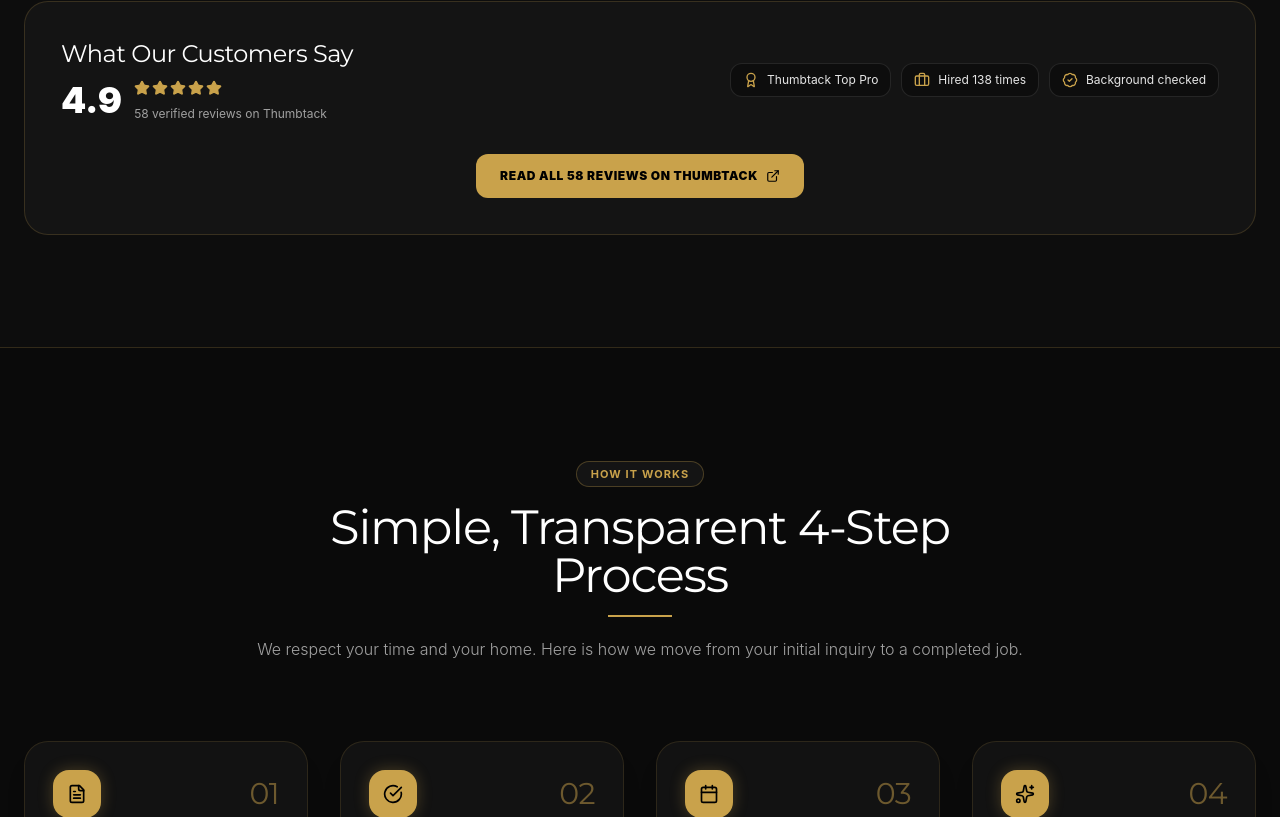
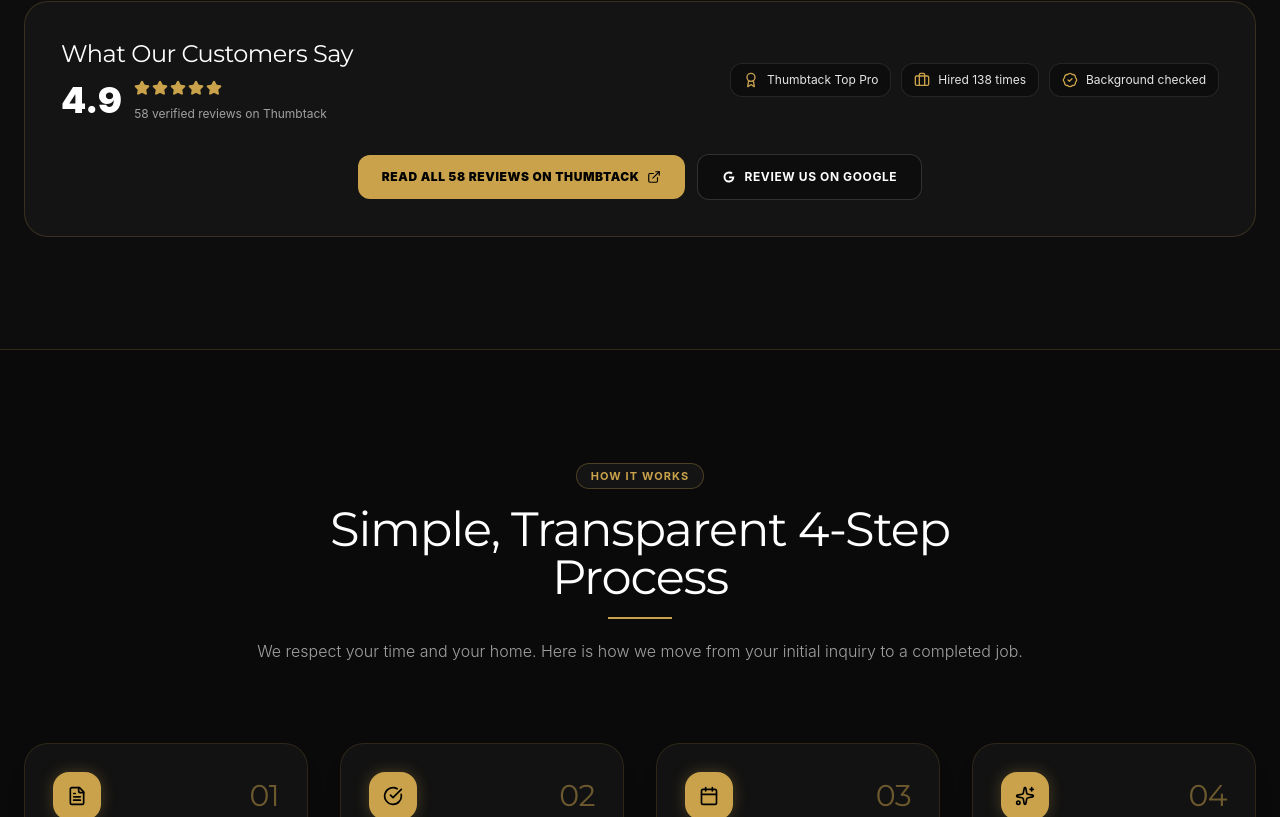
Before and after one commit to kaliev88amz-beep/IBA-HANDYMAN-SERVICE-WEB-, a React (Vite) app: page / in a window 1280 px wide. Shown: the part 8243-9060 px from the top of the page. Built offline with nearby package versions, Linux system fonts and the light colour scheme.

Commit message:
Add Google Business profile link and review button

```diff
--- a/src/components/SocialLinks.tsx
+++ b/src/components/SocialLinks.tsx
@@ -20,12 +20,19 @@
   </svg>
 );
 
-/** Round Facebook / Instagram / Thumbtack icon buttons. */
+export const GoogleIcon: React.FC<{ className?: string }> = ({ className = 'w-4 h-4' }) => (
+  <svg viewBox="0 0 24 24" className={className} fill="currentColor" aria-hidden="true">
+    <path d="M21.35 11.1H12v3.21h5.35c-.5 2.43-2.6 3.79-5.35 3.79a6.1 6.1 0 1 1 0-12.2c1.5 0 2.86.53 3.93 1.4l2.4-2.4A9.4 9.4 0 0 0 12 2.6a9.4 9.4 0 1 0 0 18.8c4.7 0 8.98-3.4 8.98-9.4 0-.56-.08-1.16-.2-1.7z" />
+  </svg>
+);
+
+/** Round Facebook / Instagram / Thumbtack / Google icon buttons. */
 export const SocialLinks: React.FC<{ className?: string }> = ({ className = '' }) => {
   const links = [
     { href: SOCIAL_LINKS.facebook, label: 'Facebook', Icon: FacebookIcon },
     { href: SOCIAL_LINKS.instagram, label: 'Instagram', Icon: InstagramIcon },
     { href: SOCIAL_LINKS.thumbtack, label: 'Thumbtack', Icon: ThumbtackIcon },
+    { href: SOCIAL_LINKS.google, label: 'Google', Icon: GoogleIcon },
   ].filter(l => l.href);
 
   return (
--- a/src/components/ThumbtackReviews.tsx
+++ b/src/components/ThumbtackReviews.tsx
@@ -2,6 +2,7 @@
 import { Star, Award, BadgeCheck, Briefcase, ExternalLink } from 'lucide-react';
 import { useApp } from '../context/AppContext';
 import { SOCIAL_LINKS, THUMBTACK_STATS, FEATURED_REVIEWS } from '../config/pricingConfig';
+import { GoogleIcon } from './SocialLinks';
 
 const Stars: React.FC<{ rating: number; className?: string }> = ({ rating, className = 'w-3.5 h-3.5' }) => (
   <span className="inline-flex items-center gap-0.5" aria-label={`${rating} out of 5`}>
@@ -99,16 +100,27 @@
         </div>
       )}
 
-      <div className="mt-8 flex justify-center">
+      <div className="mt-8 flex flex-col sm:flex-row items-stretch sm:items-center justify-center gap-3">
         <a
           href={SOCIAL_LINKS.thumbtack}
           target="_blank"
           rel="noopener noreferrer"
-          className="inline-flex items-center gap-2 px-6 py-3.5 rounded-xl bg-[#c9a24b] hover:bg-[#d8b359] text-black text-xs font-black uppercase tracking-wider transition-colors"
+          className="inline-flex items-center justify-center gap-2 px-6 py-3.5 rounded-xl bg-[#c9a24b] hover:bg-[#d8b359] text-black text-xs font-black uppercase tracking-wider transition-colors"
         >
           <span>{ru ? `Читать все ${reviewCount} отзывов на Thumbtack` : `Read all ${reviewCount} reviews on Thumbtack`}</span>
           <ExternalLink className="w-3.5 h-3.5" />
         </a>
+        {(SOCIAL_LINKS.googleReview || SOCIAL_LINKS.google) && (
+          <a
+            href={SOCIAL_LINKS.googleReview || SOCIAL_LINKS.google}
+            target="_blank"
+            rel="noopener noreferrer"
+            className="inline-flex items-center justify-center gap-2 px-6 py-3.5 rounded-xl bg-[#0d0d0d] border border-white/15 hover:border-[#c9a24b] text-white text-xs font-bold uppercase tracking-wider transition-colors"
+          >
+            <GoogleIcon className="w-3.5 h-3.5" />
+            <span>{ru ? 'Оставить отзыв в Google' : 'Review us on Google'}</span>
+          </a>
+        )}
       </div>
     </div>
   );
--- a/src/config/pricingConfig.ts
+++ b/src/config/pricingConfig.ts
@@ -195,6 +195,9 @@
   instagram: 'https://www.instagram.com/iba_handyman_services/',
   instagramHandle: '@iba_handyman_services',
   thumbtack: 'https://www.thumbtack.com/nc/raleigh/furniture-assembly/iba-handyman-services/service/510032879357419534',
+  google: 'https://www.google.com/maps?cid=16603545639945974732',
+  // Direct "write a review" link from Google Business ("Ask for reviews"); falls back to the profile link
+  googleReview: '',
 };
 
 /**
```
